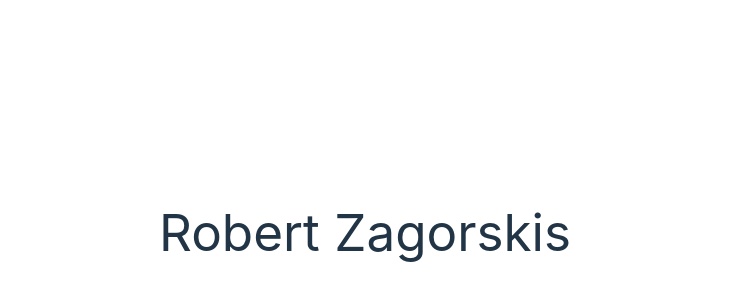
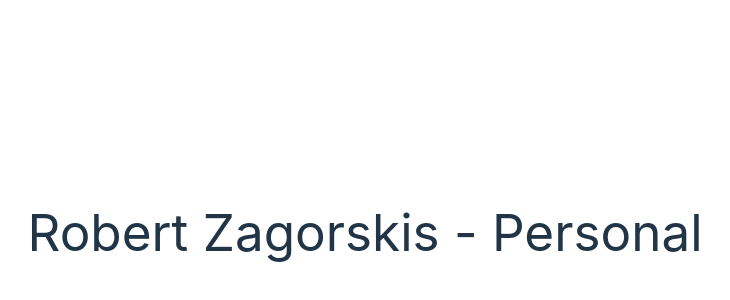
Before and after one commit to rzagorskis/rzagorskis.github.io, a Svelte app: page / in a window 1280 px wide. Shown: the part 136-436 px from the top of the page, without its empty margins (275-1005 px from the left). Built offline with nearby package versions, Linux system fonts and the light colour scheme.

Commit message:
root: test deploy pipeline

```diff
--- a/src/App.svelte
+++ b/src/App.svelte
@@ -2,7 +2,7 @@
 </script>
 
 <main>
-  <h1>Robert Zagorskis</h1>
+  <h1>Robert Zagorskis - Personal</h1>
 
   <div class="card"></div>
 </main>
```
